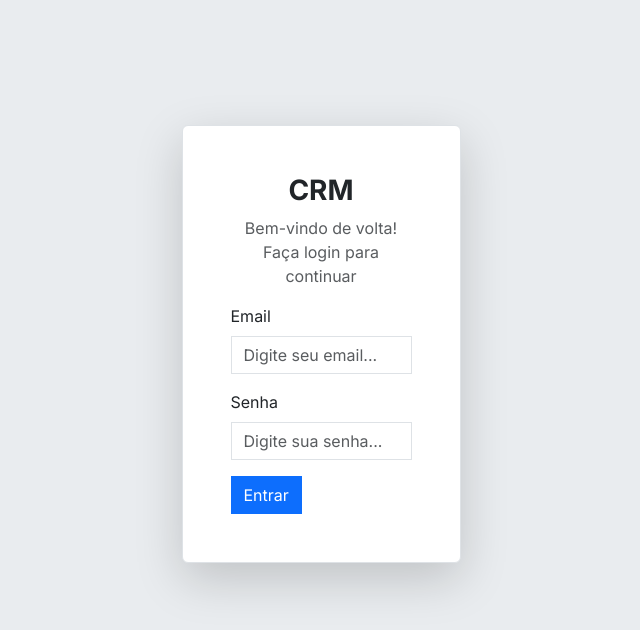
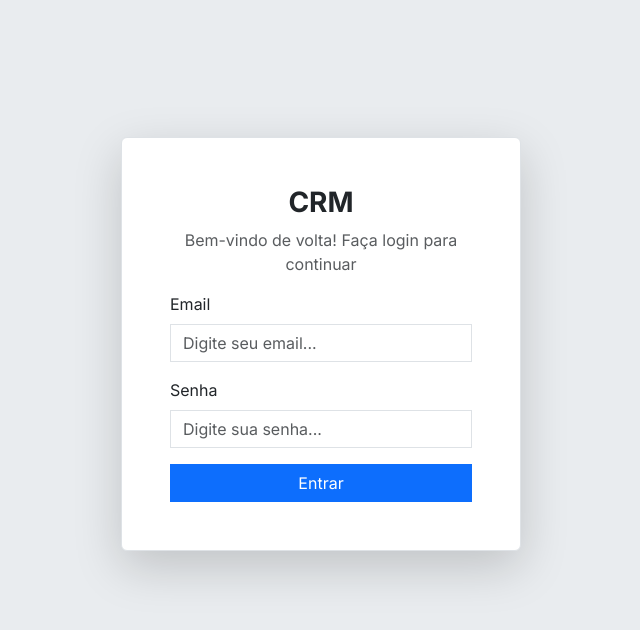
Before and after one commit to mathfajardo/frontend-saastec, a Vue app: page / in a window 1280 px wide. Shown: the top 630 px of the page, without its empty margins (319-959 px from the left). Built offline with nearby package versions, Linux system fonts and the light colour scheme; what vue-the-mask would draw is missing.

Commit message:
ajustando tela de login

```diff
--- a/src/views/TelaLogin.vue
+++ b/src/views/TelaLogin.vue
@@ -48,7 +48,7 @@ async function login() {
 
 
 <div class="container d-flex align-items-center justify-content-center" style="min-height: 80vh;">
-    <div class="bg-body border p-3 shadow-sm w-25 p-5 rounded shadow-lg">
+    <div class="bg-body border shadow-sm p-3 p-md-5 rounded shadow-lg" style="width: 100%; max-width: 400px;">
         <p class="text-center h3 fw-bold">CRM</p>
         <p class="text-center text-muted">Bem-vindo de volta! Faça login para continuar</p>
         <form @submit.prevent="login">
@@ -62,8 +62,10 @@ async function login() {
                 <input type="password" class="form-control" placeholder="Digite sua senha..." v-model="user.password">
             </div>
 
-            <button type="submit" class="btn btn-primary"><span v-if="loading" class="spinner-border spinner-border-sm me-2"></span>{{ loading ? 'Entrando...' : 'Entrar' }}</button>
-
+            <button type="submit" class="btn btn-primary w-100">
+                <span v-if="loading" class="spinner-border spinner-border-sm me-2"></span>
+                {{ loading ? 'Entrando...' : 'Entrar' }}
+            </button>
         </form>
     </div>
 </div>
```
